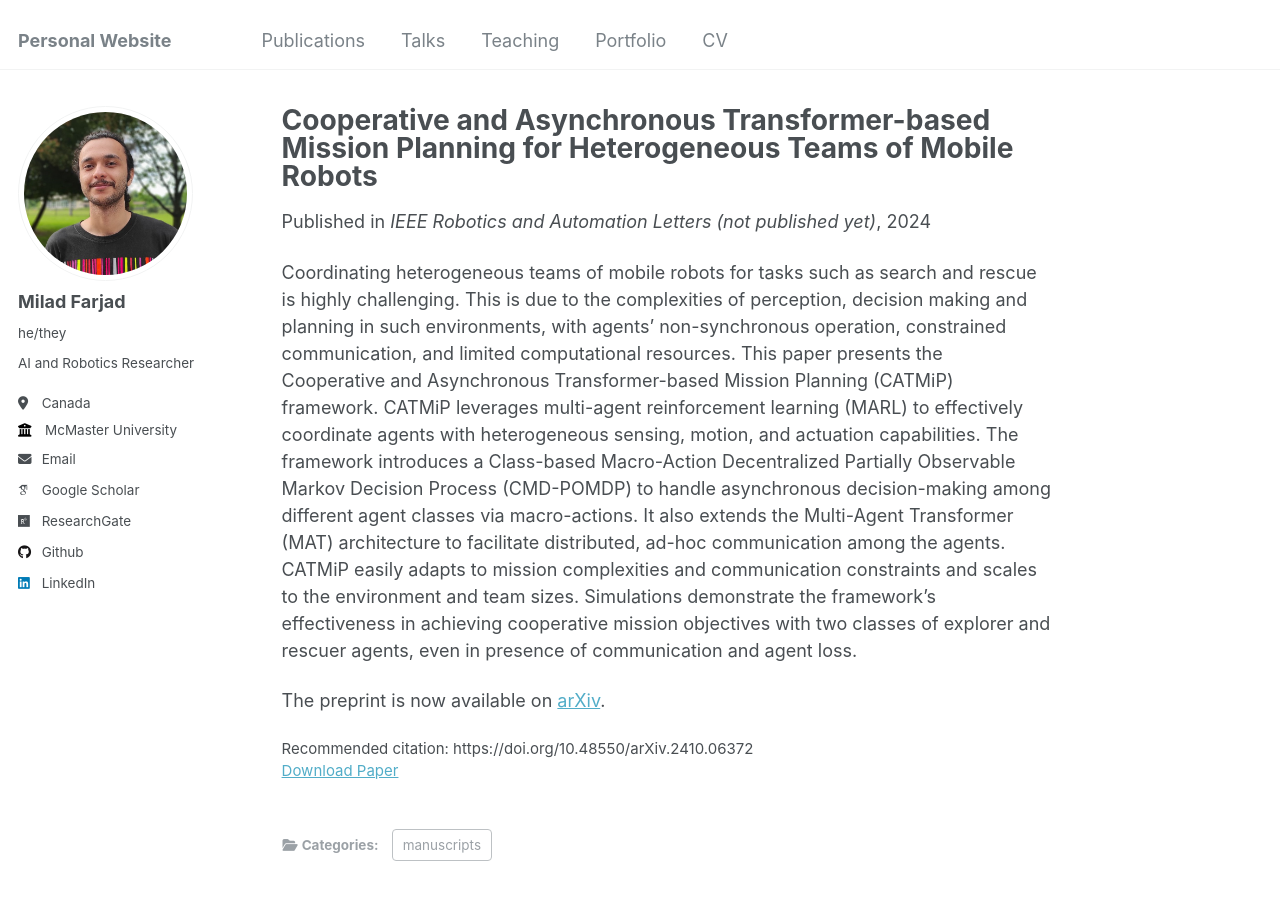
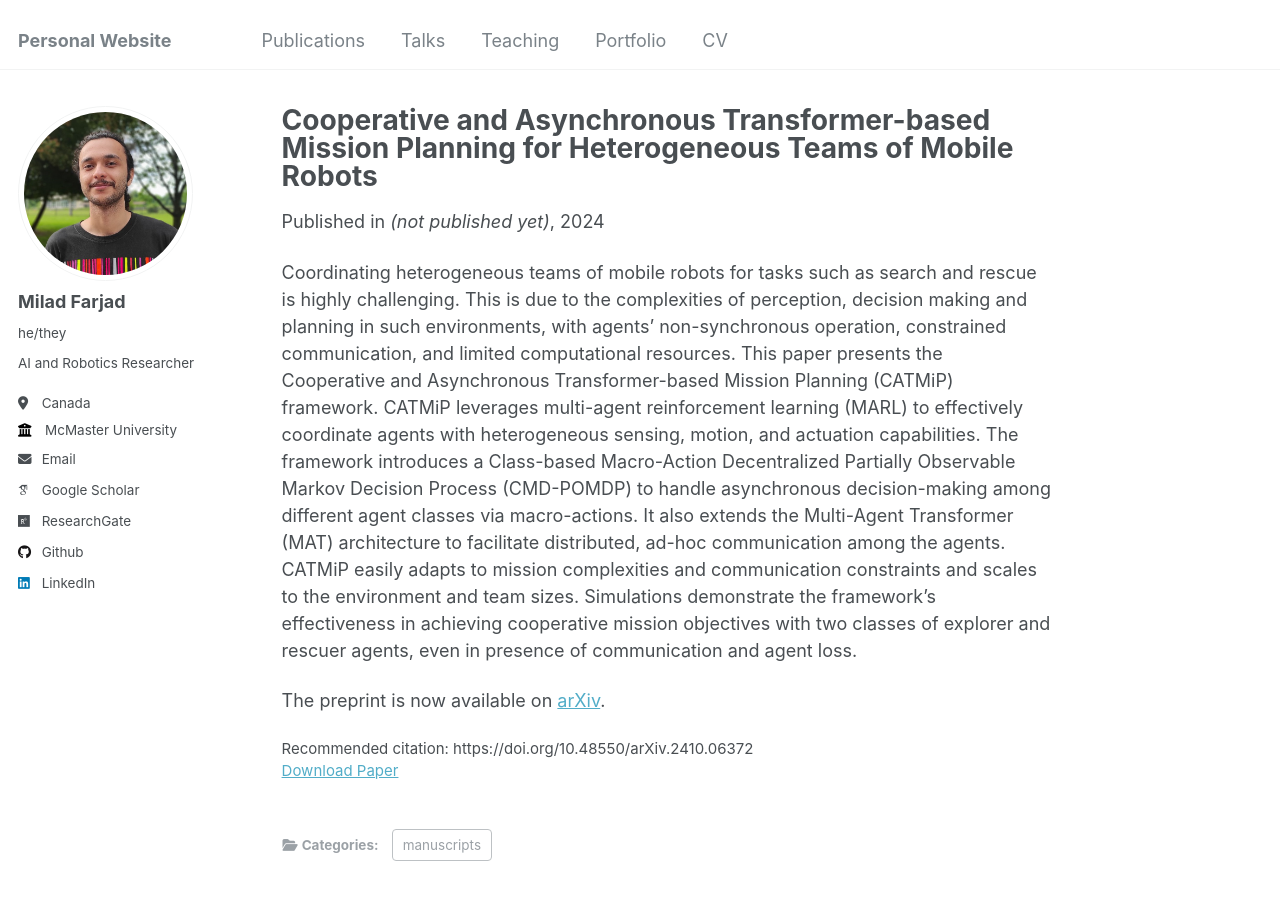
Before and after one commit to mylad13/mylad13.github.io, a Jekyll site: the page built from _publications/2024-10-01-CATMiP.md, in a window 1280 px wide and 900 px high. Built offline with Jekyll 4.4.1, drawn with Linux system fonts in a browser that asks for light colours; some web fonts are replaced.

Commit message:
venue for catmip

```diff
--- a/_publications/2024-10-01-CATMiP.md
+++ b/_publications/2024-10-01-CATMiP.md
@@ -5,7 +5,7 @@ category: manuscripts
 permalink: /publication/2024-10-01-CATMiP
 excerpt: 'CATMiP leverages multi-agent reinforcement learning and the Multi-Agent Transformer architecture to coordinate heterogeneous mobile robots in asynchronous, communication-constrained environments.'
 date: 2024-10-01
-venue: 'IEEE Robotics and Automation Letters (not published yet)'
+venue: '(not published yet)'
 slidesurl: # 'http://academicpages.github.io/files/slides2.pdf'
 paperurl: 'https://arxiv.org/abs/2410.06372'
 citation: 'https://doi.org/10.48550/arXiv.2410.06372'
```
